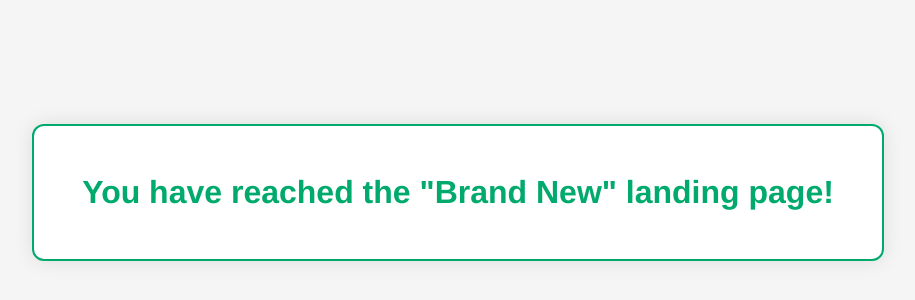
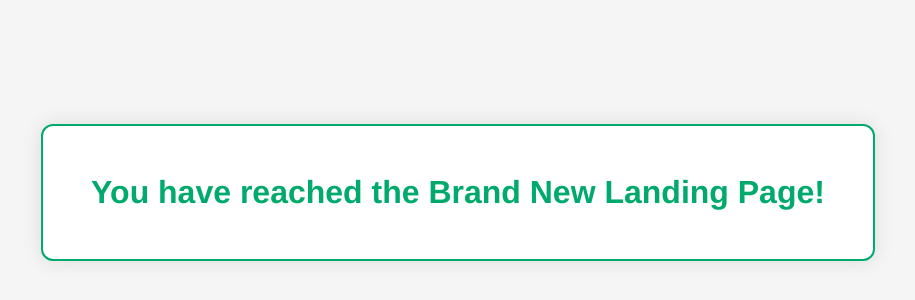
Before and after one commit to Indebo/indebo.github.io, a plain HTML site: page index.html in a window 1280 px wide. Shown: the part 208-508 px from the top of the page, without its empty margins (182-1097 px from the left). Drawn offline with Linux system fonts and the light colour scheme.

Commit message:
Update index.html

```diff
--- a/index.html
+++ b/index.html
@@ -32,7 +32,7 @@
 </head>
 <body>
   <div class="container">
-    <h1>You have reached the "Brand New" landing page!</h1>
+    <h1>You have reached the Brand New Landing Page!</h1>
   </div>
 </body>
 </html>
```
